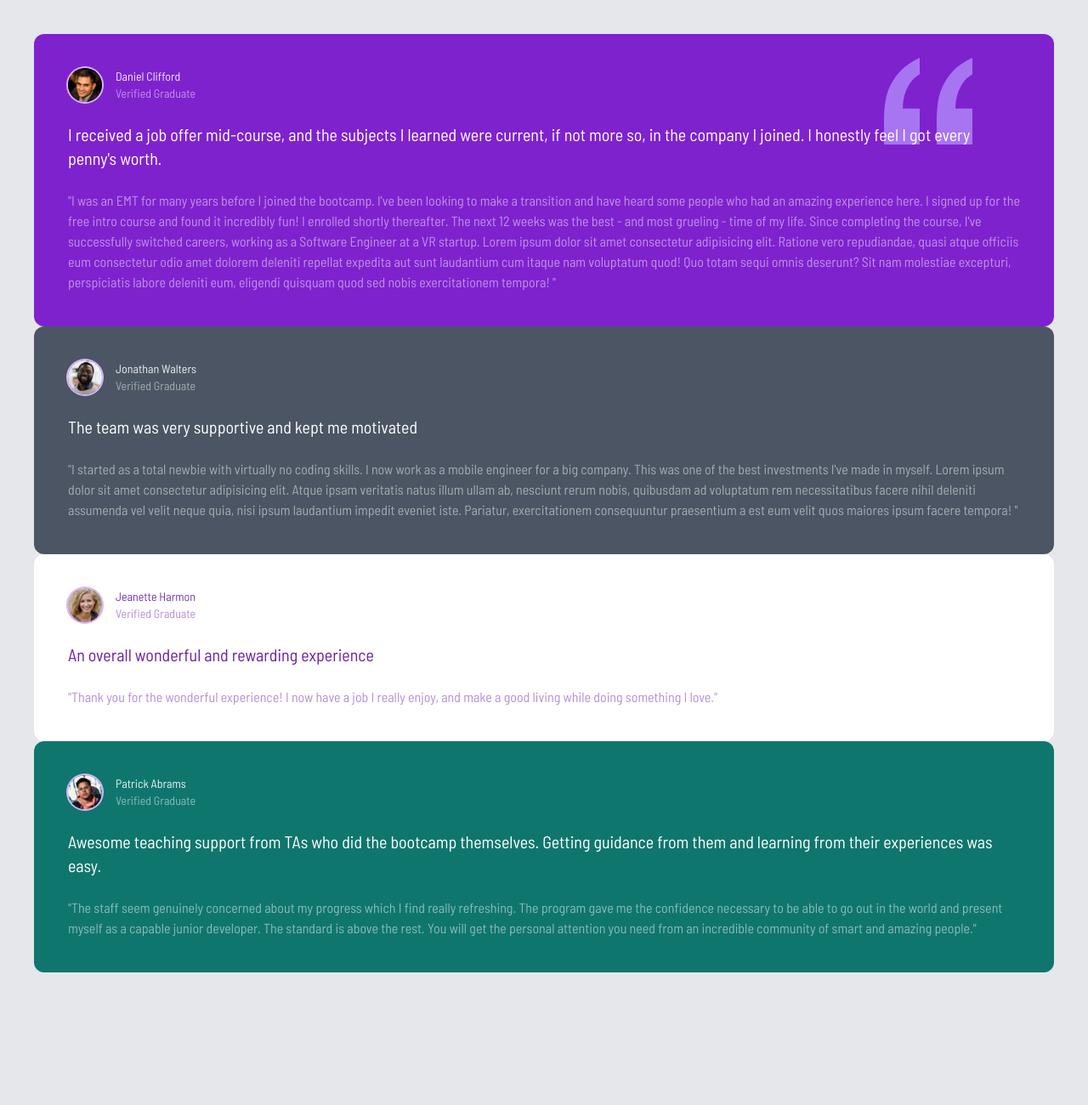
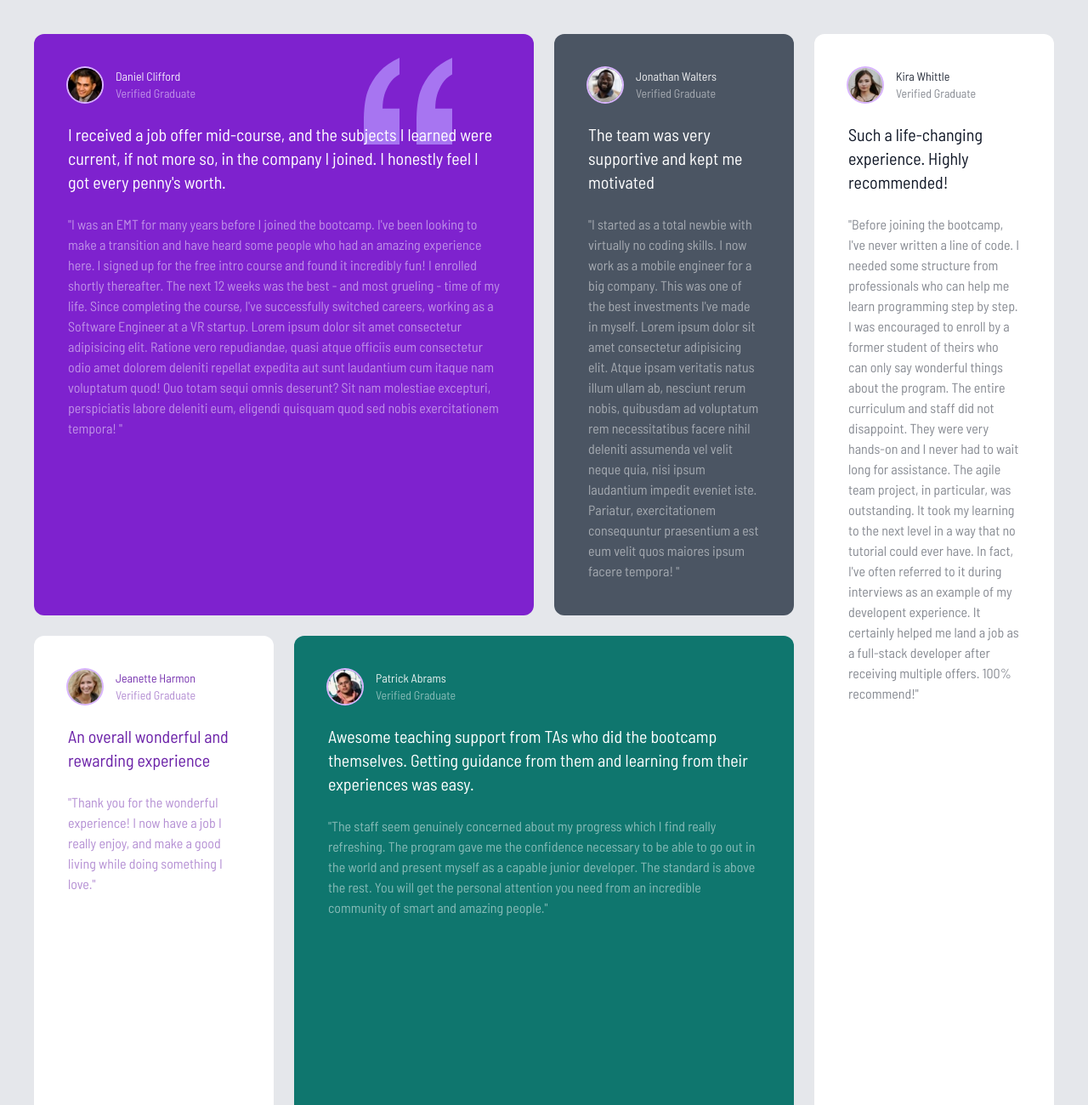
Before and after one commit to GazzaJ/Tailwind-Projects, a website: page test-grid/index.html in a window 1280 px wide. Shown: the top 1300 px of the page at 85% size. Before the commit the page ends 1184 px from the top, so only its background shows below. Drawn offline with Linux system fonts and the light colour scheme.

Commit message:
FEAT: Added the grid classes to position and stretch the comments boxes as desired

```diff
--- a/test-grid/index.html
+++ b/test-grid/index.html
@@ -15,9 +15,10 @@
     <!-- Global Container -->
     <div class="container mx-auto max-w-7xl p-2 md:p-10">
         <!-- Grid Container -->
-        <div class="text-white">
+        <div class="grid gap-6 grid-cols-1 text-white md:grid-cols-4
+        md:grid-rows-2">
             <!-- Box 1 -->
-            <div class="relative p-10 rounded-xl bg-purple-700">
+            <div class="relative p-10 rounded-xl bg-purple-700 md:col-span-2">
                 <!-- Quotes Image -->
                 <img
                     src="images/bg-pattern-quotation.svg"
@@ -92,7 +93,8 @@
                 </p>
             </div>
             <!-- Box 3 -->
-            <div class="hidden p-10 rounded-xl text-gray-900 bg-white">
+            <div class="hidden p-10 rounded-xl text-gray-900 bg-white md:block
+            md:row-span-2">
                 <!-- Box Header -->
                 <div class="flex space-x-4">
                     <img
@@ -150,7 +152,7 @@
                 </p>
             </div>
             <!-- Box 5 -->
-            <div class="p-10 rounded-xl bg-teal-700">
+            <div class="p-10 rounded-xl bg-teal-700 md:col-span-2">
                 <!-- Box Header -->
                 <div class="flex space-x-4">
                     <img
```
Also changed, not shown: test-grid/css/style.css.
